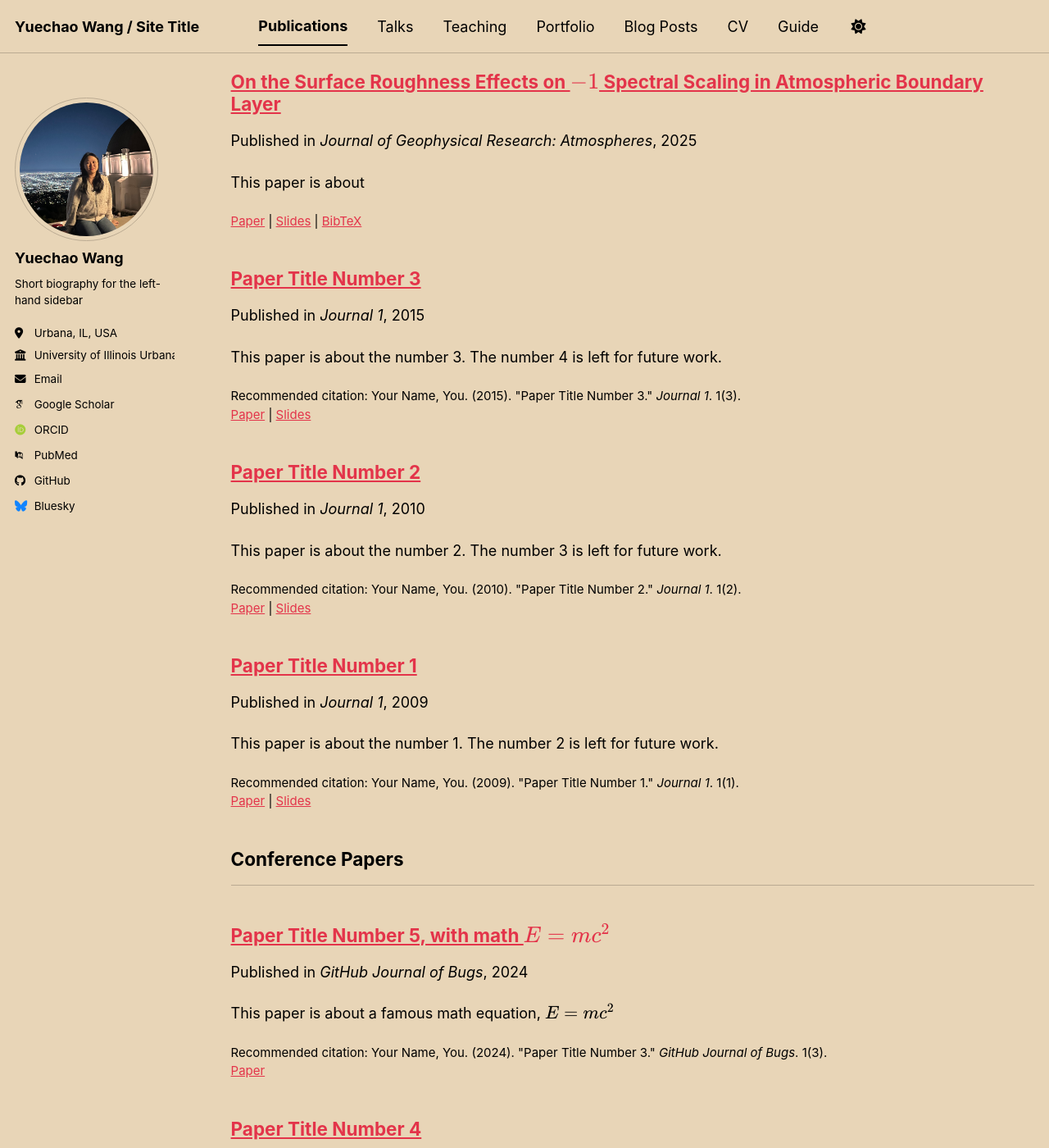
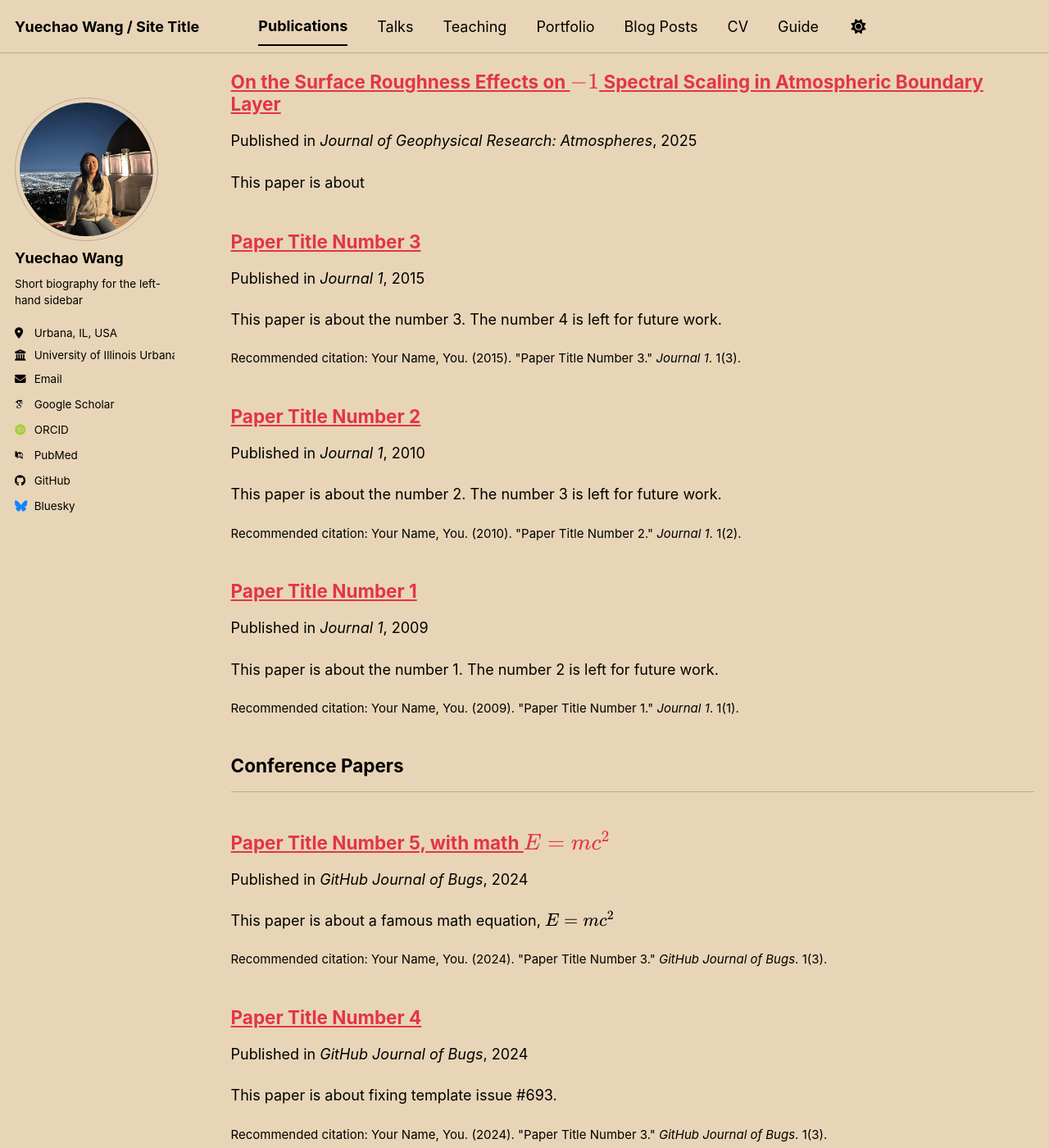
Before and after one commit to wyccc-my/wyccc-my.github.io, a Jekyll site: the page built from _pages/publications.html, in a window 1280 px wide and 1400 px high, scrolled down 220 px. Shown: the whole window at 82% size. Built offline with Jekyll 4.4.1, drawn with Linux system fonts in a browser that asks for light colours; some web fonts are replaced; a script bundle is joined from its source files by our own code; library files that are not in the unit come from our copies.

Commit message:
Update archive-single.html

```diff
--- a/_includes/archive-single.html
+++ b/_includes/archive-single.html
@@ -52,51 +52,11 @@
     <p class="archive__item-excerpt" itemprop="description"><p>{{ post.excerpt | markdownify | remove: '<p>' | remove: '</p>' }}<strong><a href="{{ base_path }}{{ post.url }}" rel="permalink"> Read more</a></strong></p></p>
     {% endif %}
 
-   <p style="font-size: smaller">
-  {% if post.citation %}
-    Recommended citation: {{ post.citation }}<br />
-  {% endif %}
-
-  {% assign has_link = false %}
-
-  {% if post.paperurl %}
-    <a href="{{ post.paperurl }}">Paper</a>
-    {% assign has_link = true %}
-  {% endif %}
-
-  {% if post.slidesurl %}
-    {% if has_link %} | {% endif %}
-    <a href="{{ post.slidesurl }}">Slides</a>
-    {% assign has_link = true %}
-  {% endif %}
-
-  {% if post.bibtex %}
-    {% if has_link %} | {% endif %}
-    <a href="javascript:void(0);" onclick="toggleBib('{{ post.slug }}')">BibTeX</a>
-  {% endif %}
-</p>
-
-{% if post.bibtex %}
-  <div id="bibtex-box-{{ post.slug }}" style="display:none; border:1px solid #ccc; padding:10px; margin-top:10px; font-size: smaller; background:#f8f8f8;">
-    <pre id="bibtex-content-{{ post.slug }}" style="white-space: pre-wrap; margin:0;">{{ post.bibtex }}</pre>
-    <button onclick="copyBib('{{ post.slug }}')" style="margin-top:8px;">Copy</button>
-  </div>
+{% if post.citation %}
+  <p style="font-size: smaller">
+    Recommended citation: {{ post.citation }}
+  </p>
 {% endif %}
 
   </article>
 </div>
-<script>
-  function toggleBib(slug) {
-    var box = document.getElementById("bibtex-box-" + slug);
-    if (box.style.display === "none") {
-      box.style.display = "block";
-    } else {
-      box.style.display = "none";
-    }
-  }
-
-  function copyBib(slug) {
-    var text = document.getElementById("bibtex-content-" + slug).innerText;
-    navigator.clipboard.writeText(text);
-  }
-</script>
```
